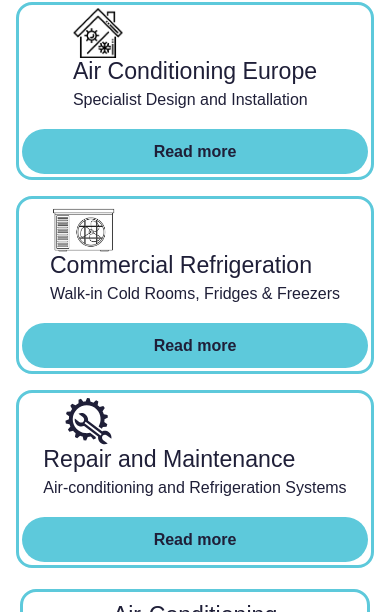
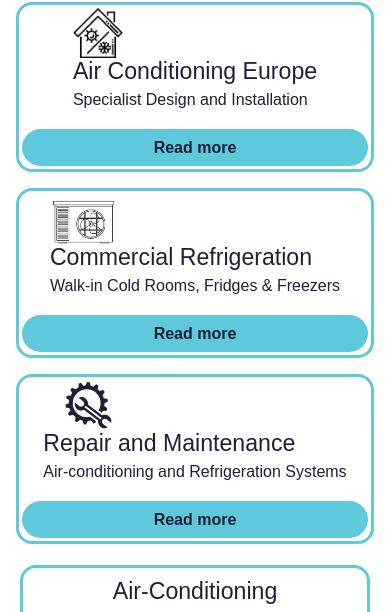
Before and after one commit to mrkamin/theukeverest.co.uk-react, a React (Create React App) app: page / in a window 390 px wide. Shown: the part 486-1098 px from the top of the page. Built offline with nearby package versions, Linux system fonts and the light colour scheme; a web font is replaced by a local one.

Commit message:
make the app responsive

```diff
--- a/src/App.css
+++ b/src/App.css
@@ -54,7 +54,6 @@ button:hover {
 
 .read-more {
   background-color: #5dc9db;
-  width: 40%;
 }
 
 .swiper {
--- a/src/components/hero/Cart.js
+++ b/src/components/hero/Cart.js
@@ -11,7 +11,7 @@ const Cart = () => {
   return (
     <>
       <div className="cart-container gap-3 w-100 p-3">
-        <div className="cart-items w-100 d-flex flex-column text-center p-3 gap-3">
+        <div className="cart-items d-flex flex-column text-center p-3 gap-3">
           <div className="cart-item align-items-center justify-content-center text-center">
             <img
               src={AIRCONDITIONIMG}
@@ -26,7 +26,7 @@ const Cart = () => {
           </div>
           <Link
             to="air-conditioning"
-            className="read-more p-2 rounded-5"
+            className="read-more p-1 rounded-5"
             onClick={scrollToTop}
           >
             Read more
@@ -42,13 +42,13 @@ const Cart = () => {
           </div>
           <Link
             to="commercial-refrigeration"
-            className="read-more p-2 rounded-5"
+            className="read-more p-1 rounded-5"
             onClick={scrollToTop}
           >
             Read more
           </Link>
         </div>
-        <div className="cart-items w-100 d-flex flex-column text-center p-3 gap-3">
+        <div className="cart-items  d-flex flex-column text-center p-3 gap-3">
           <div className="cart-item align-items-center">
             <GiAutoRepair />
             <div className="text-start">
@@ -60,7 +60,7 @@ const Cart = () => {
           </div>
           <Link
             to="repair-maintenance"
-            className="read-more p-2 rounded-5"
+            className="read-more p-1 rounded-5"
             onClick={scrollToTop}
           >
             Read more
```
